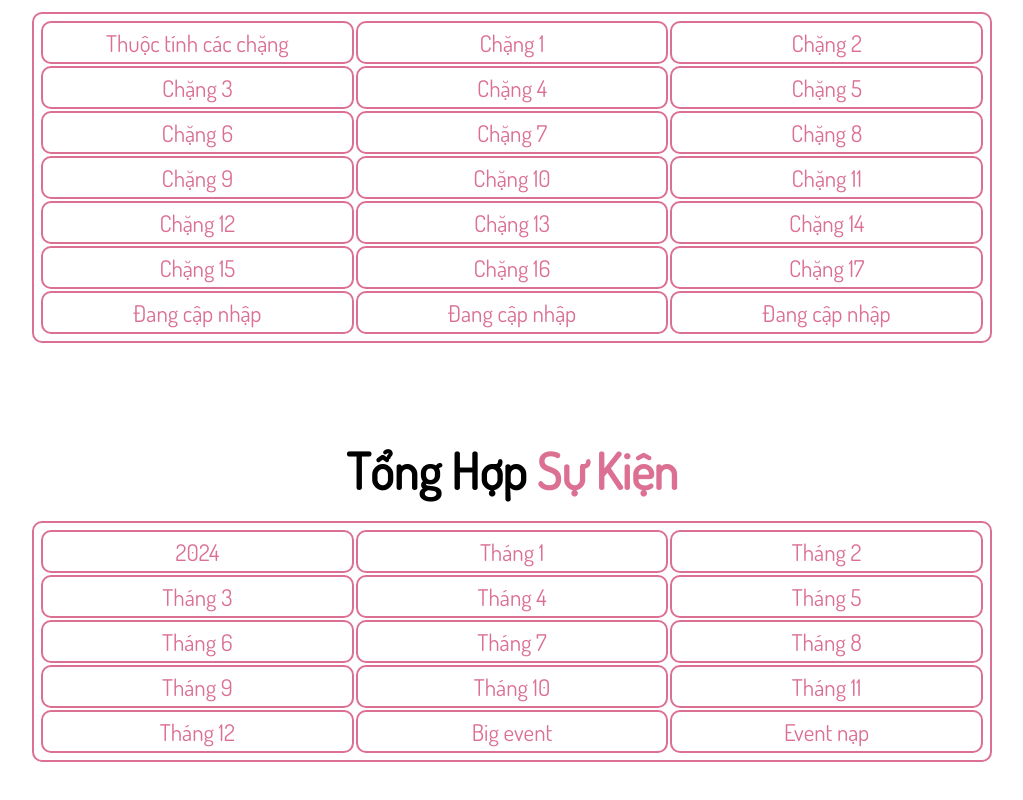
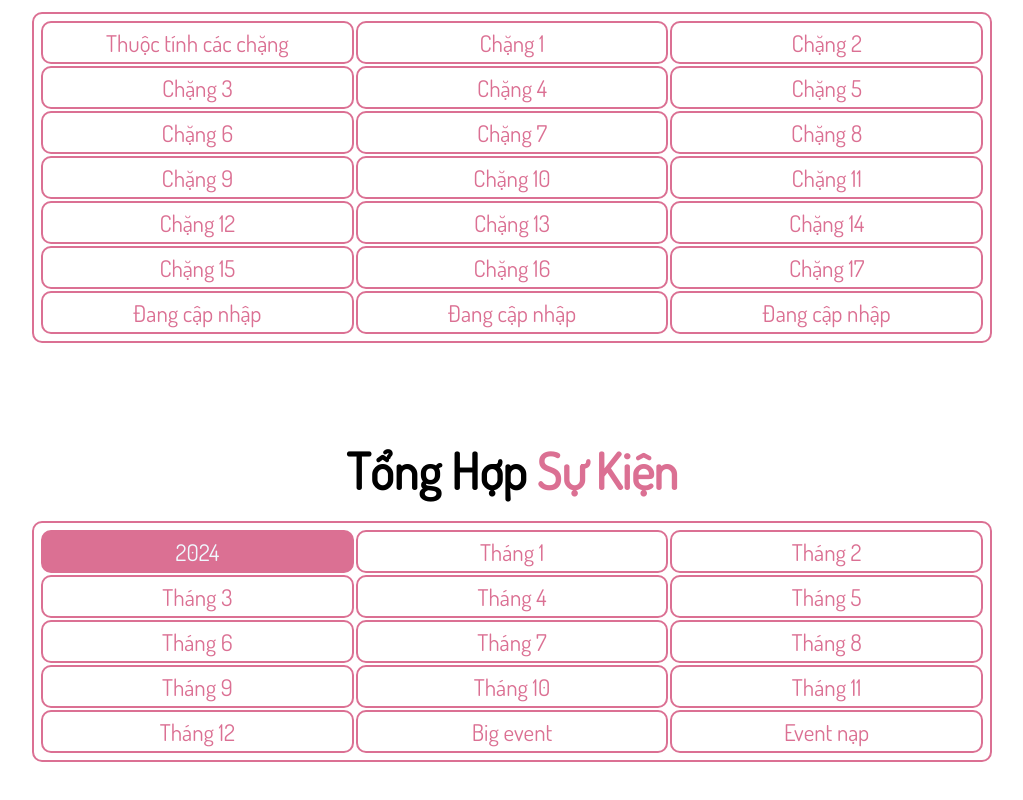
Before and after one commit to meimeibongbenh/targaryen.io, a plain HTML site: page trangchu.html in a window 1280 px wide. Shown: the part 1844-2644 px from the top of the page, without its empty margins (128-1151 px from the left). Drawn offline with Linux system fonts and the light colour scheme.

Commit message:
Add files via upload

```diff
--- a/trangchu.html
+++ b/trangchu.html
@@ -172,7 +172,7 @@
             <h1 style="margin-top: 10%;margin-bottom: 2%;">Tổng Hợp<span> Sự Kiện</span></h1>
             <table style="width:100%">
                 <tr>
-                    <td>2024</td>
+                    <td style="background-color: palevioletred;color: aliceblue;">2024</td>
                     <td><a href="#" class="subject">Tháng 1</a></td>
                     <td><a href="#" class="subject">Tháng 2</a></td>
                   </tr>
```
